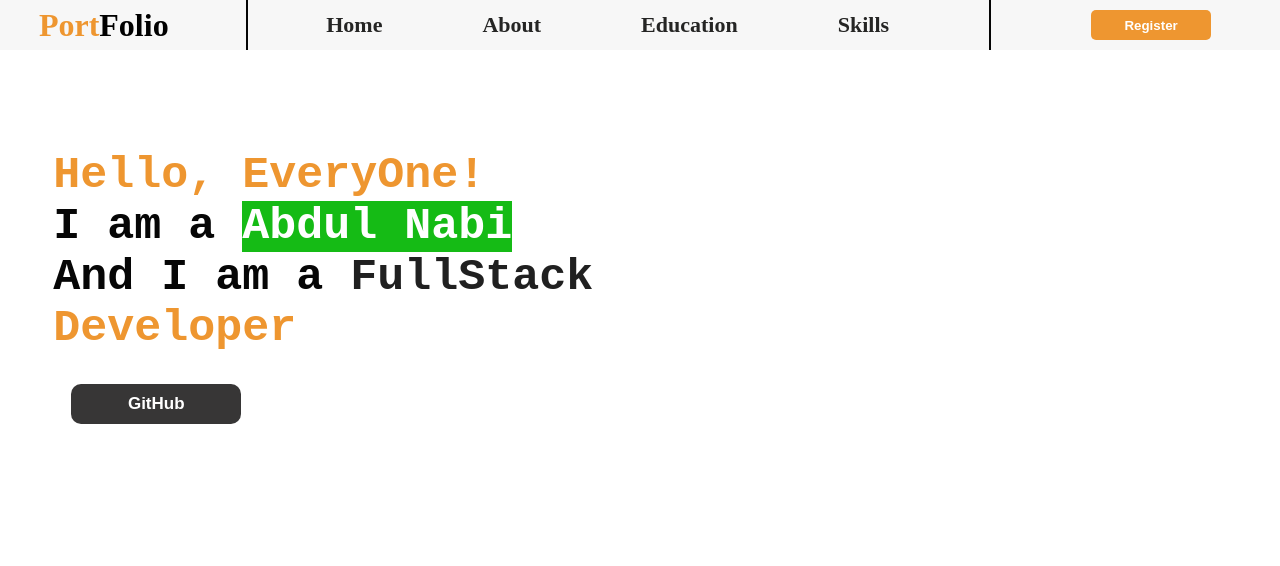
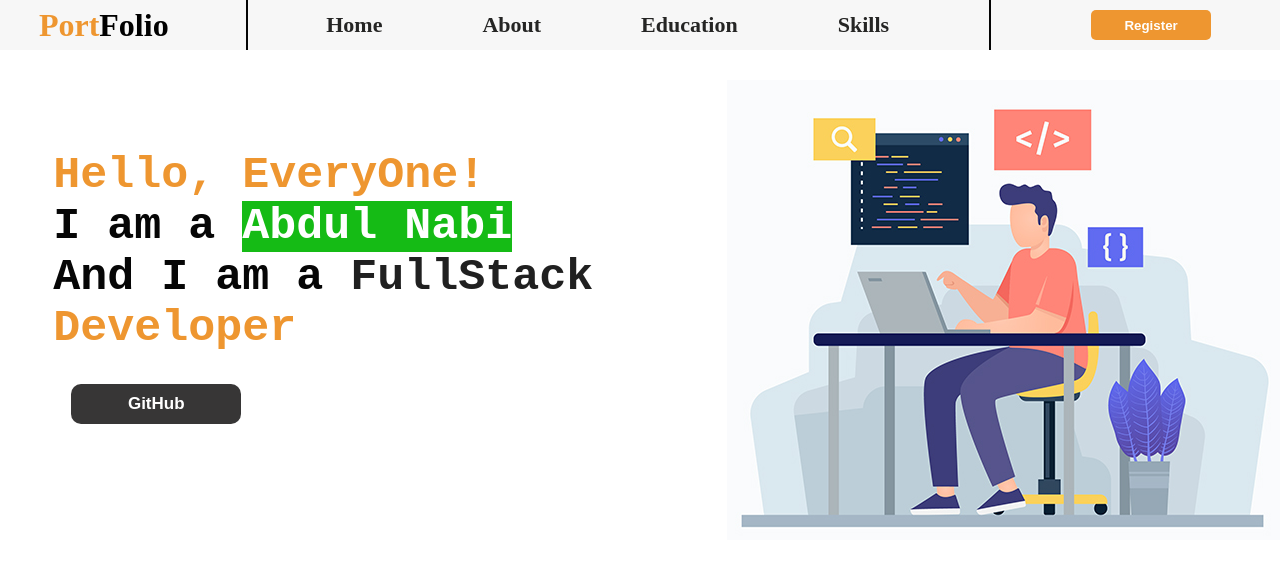
Before and after one commit to AbdulNabi555/portfolio-abdul-nabi, a plain HTML site: page index.html in a window 1280 px wide. Drawn offline with Linux system fonts and the light colour scheme.

Commit message:
Update index.html

```diff
--- a/index.html
+++ b/index.html
@@ -30,7 +30,7 @@ I am a <span id="my">Abdul Nabi</span>
 And I am a <span id="p">FullStack </span>
 <span id="h">Developer</span></h1> <button id="btn2"><a href="https://github.com/AbdulNabi555">GitHub</a></button></pre></section>
         <section id="img">
-            <img src="img/aipic2.jpg" alt="">
+            <img src="aipic2.jpg" alt="">
         </section>
 
     </main>
```
